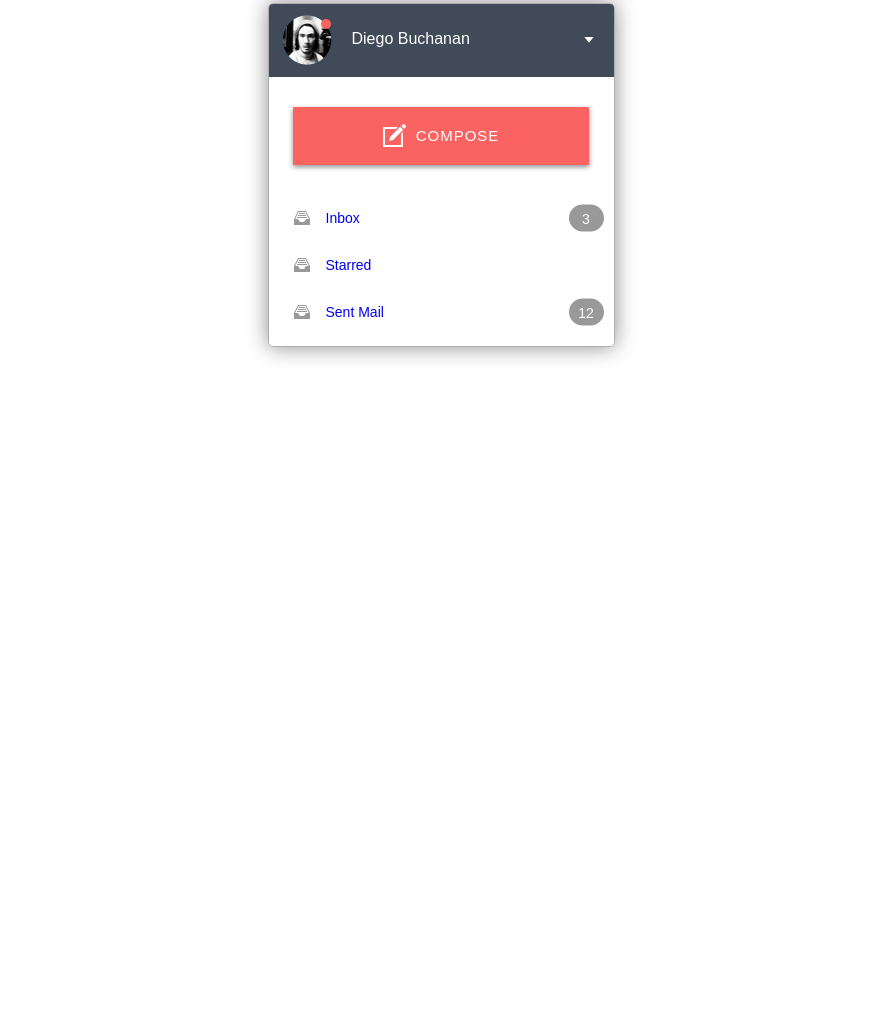
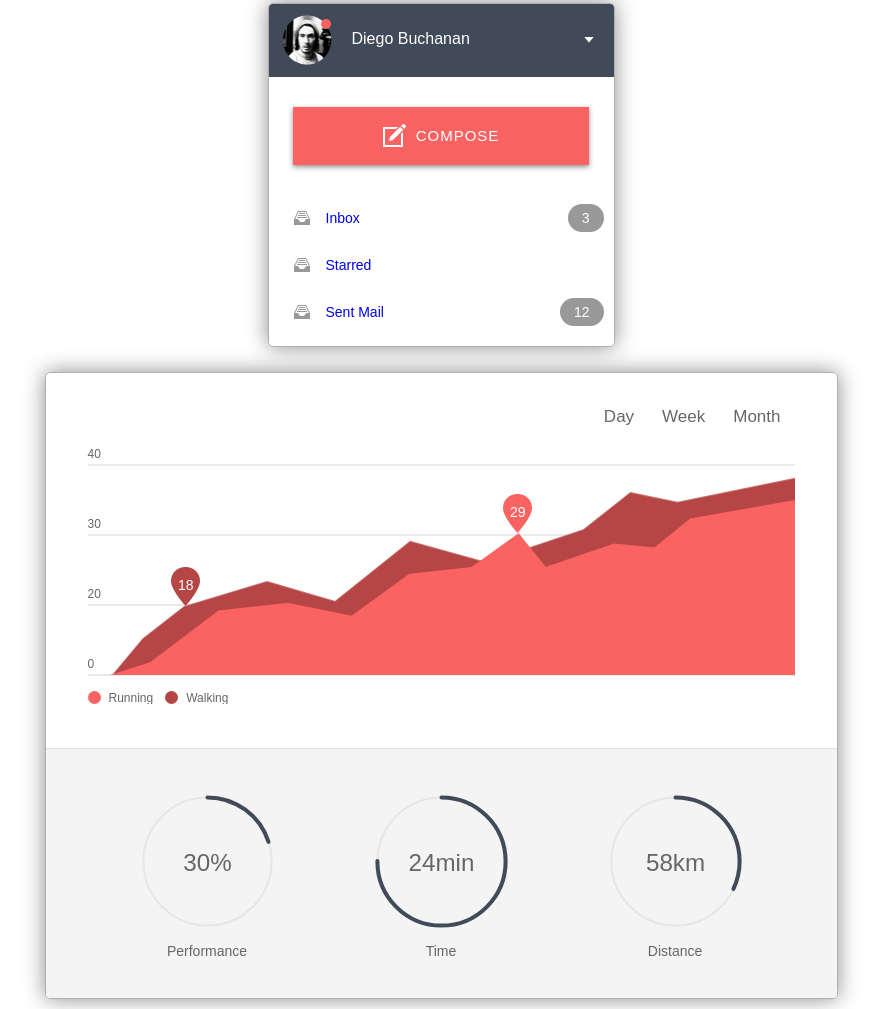
Before and after one commit to LiberVitalik/ui-form, a website: page app/index.html in a window 1280 px wide. Shown: the part 2339-3348 px from the top of the page, without its empty margins (199-1081 px from the left). Before the commit the page ends 2711 px from the top, so only its background shows below. Drawn offline with Linux system fonts and the light colour scheme; a web font is replaced by a local one.

Commit message:
add graph form

```diff
--- a/app/css/form/form-common.css
+++ b/app/css/form/form-common.css
@@ -3,7 +3,8 @@
 .places-wrapper,
 .comment-wrapper,
 .schedule-wrapper,
-.inbox-wrapper {
+.inbox-wrapper,
+.graph-wrapper {
     font-family: GothamProRegular, sans-serif;
     margin: 2% auto;
     overflow: hidden;
@@ -38,6 +39,30 @@
     box-shadow: inset 0 0 60px rgba(0, 0, 0, .25);
 }
 
+.schedule-number-container .schedule-number {
+    display: flex;
+    flex-direction: column;
+    margin-bottom: 52px;
+}
+
+.schedule-number-container {
+    margin-bottom: 10px;
+}
+
+.schedule-number-container span {
+    display: block;
+    padding-bottom: 4px;
+    font-family: GothamProMedium, sans-serif;
+    font-size: 12px;
+    color: #666;
+}
+
+.schedule-number-container hr {
+    width: 705px;
+    margin: 0 auto;
+    border: 1px solid #eaeaea;
+}
+
 .clip {
     display: block;
     white-space: nowrap;
--- /dev/null
+++ b/app/css/form/graph.css
@@ -0,0 +1,176 @@
+.graph-wrapper {
+    width: 791px;
+    display: flex;
+    flex-direction: column;
+    margin-bottom: 10px;
+}
+
+.graph-wrapper nav {
+    width: 707px;
+    height: 75px;
+    display: flex;
+    justify-content: flex-end;
+    margin: 0 auto;
+}
+
+.graph-wrapper nav li {
+    list-style: none;
+    display: flex;
+    align-items: center;
+}
+
+.graph-wrapper nav li button {
+    padding: 7px 14px;
+    border-radius: 20px;
+    max-width: 150px;
+    overflow: hidden;
+    border: none;
+    background: white;
+    font-family: GothamProRegular, sans-serif;
+    font-size: 17px;
+    color: #666;
+    margin-top: 12px;
+    cursor: pointer;
+}
+
+.graph-wrapper nav li button:hover {
+    background: #404a58;
+    color: white;
+}
+
+.graph-wrapper .schedule-number-container {
+    position: relative;
+    margin: 0 auto;
+}
+
+.graph-wrapper .schedule-number-container .schedule-back,
+.graph-wrapper .schedule-number-container .schedule-front {
+    position: absolute;
+    bottom: 13px;
+    right: 0;
+}
+
+.graph-wrapper .schedule-number-container .droplet-run,
+.graph-wrapper .schedule-number-container .droplet-walk {
+    width: 29px;
+    height: 39px;
+    position: absolute;
+}
+
+
+.graph-wrapper .schedule-number-container .droplet-run {
+    bottom: 158px;
+    left: 415px;
+}
+
+.graph-wrapper .schedule-number-container .droplet-walk {
+    bottom: 85px;
+    left: 83px;
+}
+
+.graph-wrapper .schedule-number-container .droplet-run span,
+.graph-wrapper .schedule-number-container .droplet-walk span {
+    position: absolute;
+    top: 50%;
+    left: 53%;
+    transform: translate(-50%, -50%);
+    color: white;
+    font-family: GothamProMedium, sans-serif;
+    font-size: 14px;
+    max-width: 18px;
+    overflow: hidden;
+}
+
+.graph-wrapper .schedule-markers {
+    width: 707px;
+    display: flex;
+    margin: 0 auto 44px;
+}
+
+.graph-wrapper .schedule-markers .schedule-markers-run,
+.graph-wrapper .schedule-markers .schedule-markers-walk {
+    display: flex;
+    align-items: center;
+    margin-right: 12px;
+}
+
+.graph-wrapper .schedule-markers .dot {
+    width: 13px;
+    height: 13px;
+    border-radius: 50%;
+    margin-right: 8px;
+}
+
+.graph-wrapper .schedule-markers .schedule-markers-run .dot {
+    background: #fb6362;
+}
+
+.graph-wrapper .schedule-markers .schedule-markers-walk .dot {
+    background: #b54645;
+}
+
+.graph-wrapper .schedule-markers .schedule-markers-run span,
+.graph-wrapper .schedule-markers .schedule-markers-walk span {
+    font-family: GothamProMedium, sans-serif;
+    font-size: 12px;
+    color: #666;
+}
+
+.graph-wrapper .schedule-number-container .schedule-number:nth-of-type(4) {
+    margin-bottom: 15px;
+}
+
+.graph-wrapper .graph-range-wrap {
+    background: #f4f4f4;
+    border-top: 1px solid #dfe1e0;
+}
+
+.graph-wrapper .graph-range-container {
+    display: flex;
+    justify-content: space-evenly;
+}
+
+.graph-wrapper .graph-range-container .graph-range-item {
+    display: flex;
+    flex-direction: column;
+    align-items: center;
+    margin: 40px 0;
+}
+
+.graph-wrapper .graph-range-container .graph-range {
+    width: 145px;
+    height: 145px;
+}
+
+.graph-wrapper .graph-range-container .graph-circle-bg {
+    fill: none;
+    stroke: #e6e6e6;
+    stroke-width: 0.5;
+}
+
+.graph-wrapper .graph-range-container .graph-circle {
+    fill: none;
+    stroke-width: 1;
+    stroke-linecap: round;
+}
+
+.graph-wrapper .graph-range-container .graph-range.dark .graph-circle {
+    stroke: #404a58;
+}
+
+.graph-wrapper .graph-range-container .caption {
+    fill: #666;
+    font-family: GothamProLight, sans-serif;
+    font-size: 6px;
+    text-anchor: middle;
+}
+
+.graph-wrapper .graph-range-container .description {
+    font-family: GothamProMedium, sans-serif;
+    font-size: 14px;
+    color: #666;
+    text-transform: capitalize;
+    max-width: 150px;
+    margin-top: 10px;
+    text-decoration: none;
+}
--- a/app/css/form/inbox.css
+++ b/app/css/form/inbox.css
@@ -90,17 +90,15 @@
 }
 
 .inbox-wrapper aside ul li a .count {
-    width: 35px;
-    height: 27px;
+    display: block;
+    padding: 7px 14px;
     border-radius: 20px;
     position: absolute;
+    max-width: 50px;
     top: 50%;
     right: 10px;
     transform: translateY(-50%);
     background: #999;
-    display: flex;
-    align-items: center;
-    justify-content: center;
     font-size: 14px;
     color: white;
 }
--- a/app/css/style.css
+++ b/app/css/style.css
@@ -5,3 +5,4 @@
 @import "form/comment.css";
 @import "form/schedule.css";
 @import "form/inbox.css";
+@import "form/graph.css";
--- a/app/index.html
+++ b/app/index.html
@@ -234,15 +234,24 @@
         </form>
     </section>
     <section class="schedule-wrapper">
+        <div class="schedule-number-container">
+            <div class="schedule-number">
                 <span>40</span>
                 <hr>
+            </div>
+            <div class="schedule-number">
                 <span>30</span>
                 <hr>
+            </div>
+            <div class="schedule-number">
                 <span>20</span>
                 <hr>
+            </div>
+            <div class="schedule-number">
                 <span>0</span>
                 <hr>
-
+            </div>
+        </div>
         <div class="schedule">
             <div class="monday">
                 <span>Mon</span>
@@ -321,25 +330,147 @@
                     <a href="#">
                         <img src="img/inbox-icon-1.png" alt="icon">
                         <span class="clip">Inbox</span>
-                        <span class="count">3</span>
+                        <span class="count clip">3</span>
                     </a>
                 </li>
                 <li>
                     <a href="#">
                         <img src="img/inbox-icon-1.png" alt="icon">
                         <span class="clip">Starred</span>
-                        <span class="count hide"></span>
+                        <span class="count clip hide"></span>
                     </a>
                 </li>
                 <li>
                     <a href="#">
                         <img src="img/inbox-icon-1.png" alt="icon">
                         <span class="clip">Sent Mail</span>
-                        <span class="count">12</span>
+                        <span class="count clip">12</span>
                     </a>
                 </li>
             </ul>
         </aside>
     </section>
+    <section class="graph-wrapper">
+        <nav>
+            <li>
+                <button type="button">Day</button>
+            </li>
+            <li>
+                <button type="button">Week</button>
+            </li>
+            <li>
+                <button type="button">Month</button>
+            </li>
+        </nav>
+        <div class="schedule-number-container">
+            <div class="schedule-number">
+                <span>40</span>
+                <hr>
+            </div>
+            <div class="schedule-number">
+                <span>30</span>
+                <hr>
+            </div>
+            <div class="schedule-number">
+                <span>20</span>
+                <hr>
+            </div>
+            <div class="schedule-number">
+                <span>0</span>
+                <hr>
+            </div>
+
+            <figure class="schedule-back">
+                <img src="img/graph-back.png" alt="graph">
+            </figure>
+            <figure class="schedule-front">
+                <img src="img/graph-front.png" alt="graph">
+            </figure>
+            <div class="droplet-run">
+                <img src="img/marker-run.png" alt="run">
+                <span>29</span>
+            </div>
+            <div class="droplet-walk">
+                <img src="img/marker-walk.png" alt="walk">
+                <span>18</span>
+            </div>
+        </div>
+        <div class="schedule-markers">
+            <div class="schedule-markers-run">
+                <div class="dot"></div>
+                <span class="clip">Running</span>
+            </div>
+            <div class="schedule-markers-walk">
+                <div class="dot"></div>
+                <span class="clip">Walking</span>
+            </div>
+        </div>
+        <div class="graph-range-wrap">
+            <div class="graph-range-container">
+                <!--Performance-->
+                <div class="graph-range-item">
+                    <div class="graph-range">
+                        <svg viewbox="0 0 36 36" class="graph-range dark">
+                            <path class="graph-circle-bg"
+                                  d="M18 2.0845
+          a 15.9155 15.9155 0 0 1 0 31.831
+          a 15.9155 15.9155 0 0 1 0 -31.831"
+                            />
+                            <path class="graph-circle"
+                                  stroke-dasharray="20, 100"
+                                  d="M18 2.0845
+          a 15.9155 15.9155 0 0 1 0 31.831
+          a 15.9155 15.9155 0 0 1 0 -31.831"
+                            />
+                            <text x="18" y="20.35" class="caption">30%</text>
+                        </svg>
+                    </div>
+                    <a href="#" class="description clip">Performance</a>
+                </div>
+
+                <!--Time-->
+                <div class="graph-range-item">
+                    <div class="graph-range">
+                        <svg viewbox="0 0 36 36" class="graph-range dark">
+                            <path class="graph-circle-bg"
+                                  d="M18 2.0845
+          a 15.9155 15.9155 0 0 1 0 31.831
+          a 15.9155 15.9155 0 0 1 0 -31.831"
+                            />
+                            <path class="graph-circle"
+                                  stroke-dasharray="75, 100"
+                                  d="M18 2.0845
+          a 15.9155 15.9155 0 0 1 0 31.831
+          a 15.9155 15.9155 0 0 1 0 -31.831"
+                            />
+                            <text x="18" y="20.35" class="caption">24min</text>
+                        </svg>
+                    </div>
+                    <a href="#" class="description clip">Time</a>
+                </div>
+
+                <!--Distance-->
+                <div class="graph-range-item">
+                    <div class="graph-range">
+                        <svg viewbox="0 0 36 36" class="graph-range dark">
+                            <path class="graph-circle-bg"
+                                  d="M18 2.0845
+          a 15.9155 15.9155 0 0 1 0 31.831
+          a 15.9155 15.9155 0 0 1 0 -31.831"
+                            />
+                            <path class="graph-circle"
+                                  stroke-dasharray="32, 100"
+                                  d="M18 2.0845
+          a 15.9155 15.9155 0 0 1 0 31.831
+          a 15.9155 15.9155 0 0 1 0 -31.831"
+                            />
+                            <text x="18" y="20.35" class="caption">58km</text>
+                        </svg>
+                    </div>
+                    <a href="#" class="description clip">Distance</a>
+                </div>
+            </div>
+        </div>
+    </section>
 </body>
 </html>
```
Also changed, not shown: app/css/form/schedule.css (+4 -11 lines), app/img/graph-back.png (added), app/img/graph-front.png (added), app/img/marker-run.png (added), app/img/marker-walk.png (added). Lines whose indentation alone changed are shown as unchanged.
